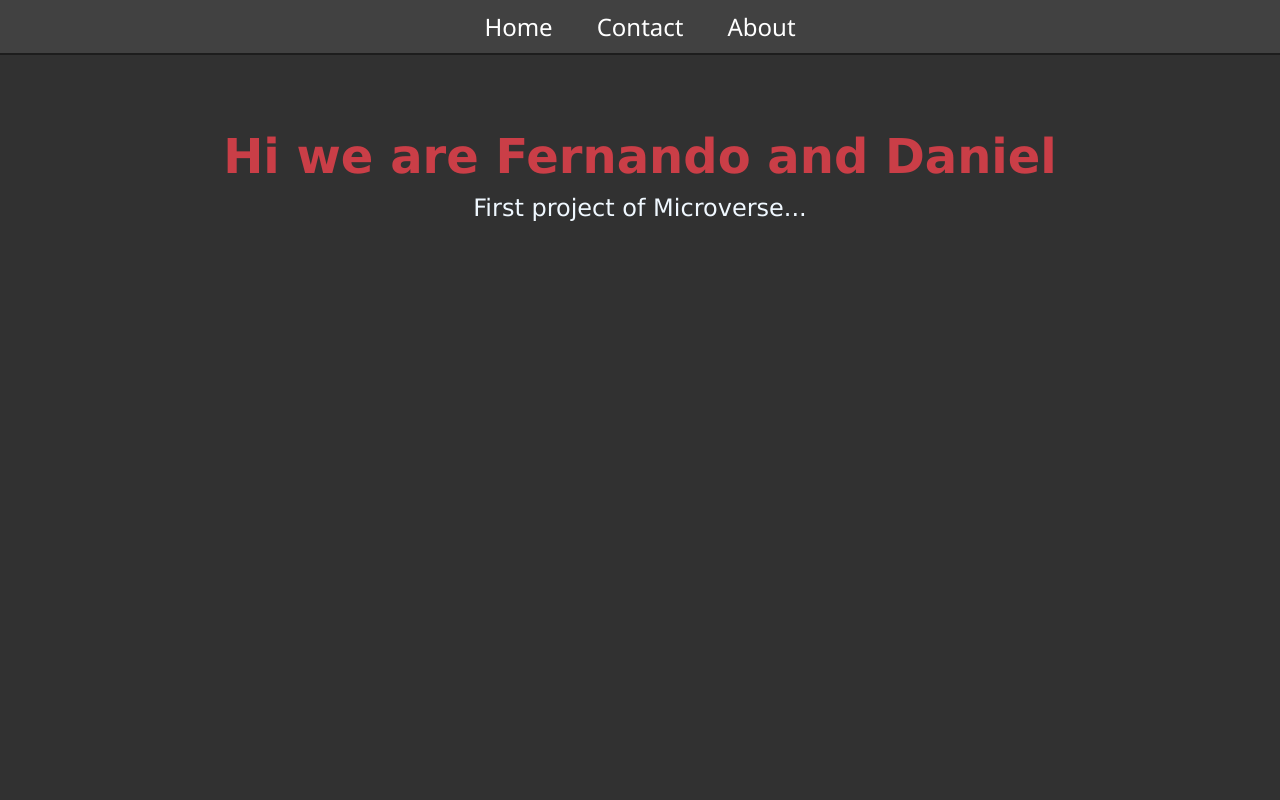
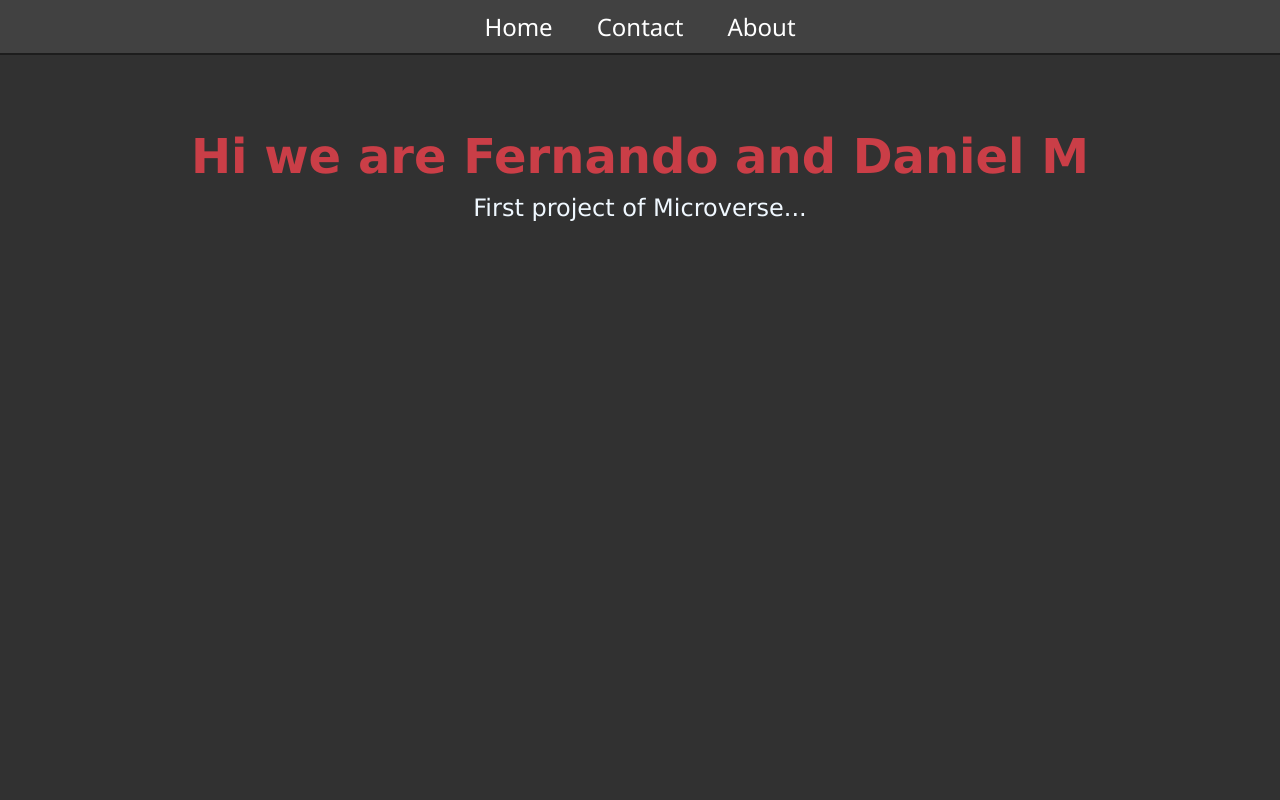
Before and after one commit to danielmatama/microverse-project, a plain HTML site: page index.html in a window 1280 px wide. Shown: the top 800 px of the page. Drawn offline with Linux system fonts and the light colour scheme.

Commit message:
Re-subbmit work

```diff
--- a/index.html
+++ b/index.html
@@ -21,7 +21,7 @@
     </header>
     <main>
         <div id="welcome-section">
-            <h1>Hi we are Fernando and Daniel</h1>
+            <h1>Hi we are Fernando and Daniel M</h1>
             <p>First project of Microverse...</p>
         </div>
 
```
